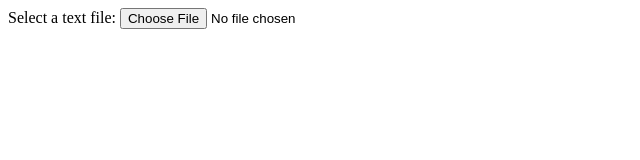
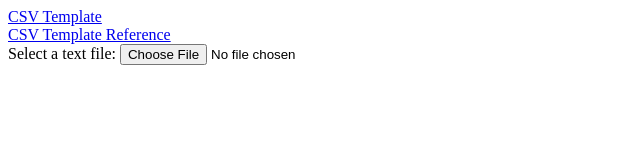
Before and after one commit to e-bacho/CSVtoABAConverter, a plain HTML site: page index.html in a window 1280 px wide. Shown: the whole page, without its empty margins (0-640 px from the left). Drawn offline with Linux system fonts and the light colour scheme.

Commit message:
Updated links to templates

```diff
--- a/index.html
+++ b/index.html
@@ -361,6 +361,11 @@
 </script>
 
 <div>
+	<a href="https://docs.google.com/file/d/0B9D9aElpnw1LYnNKNUZtQzhKTlE/edit">CSV Template</a><br/>
+	<a href="https://docs.google.com/file/d/0B9D9aElpnw1LVjVJX2laWHFOR28/edit">CSV Template Reference</a>
+</div>
+
+<div>
 	Select a text file:
 	<input type="file" id="fileInput">
 </div>
```
